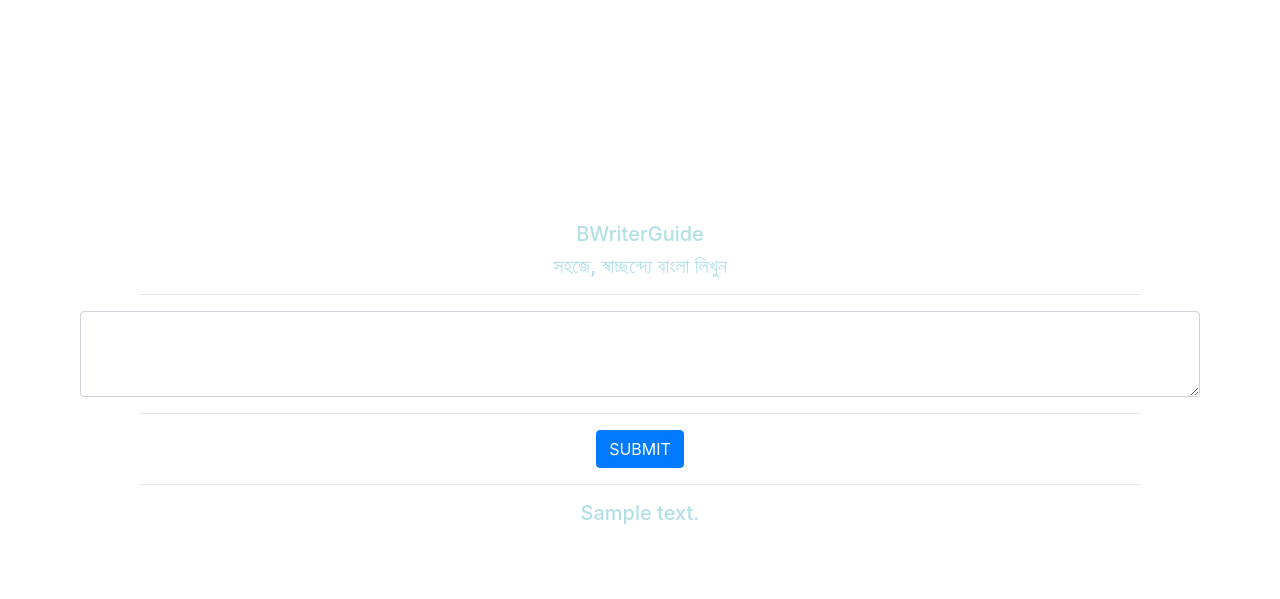
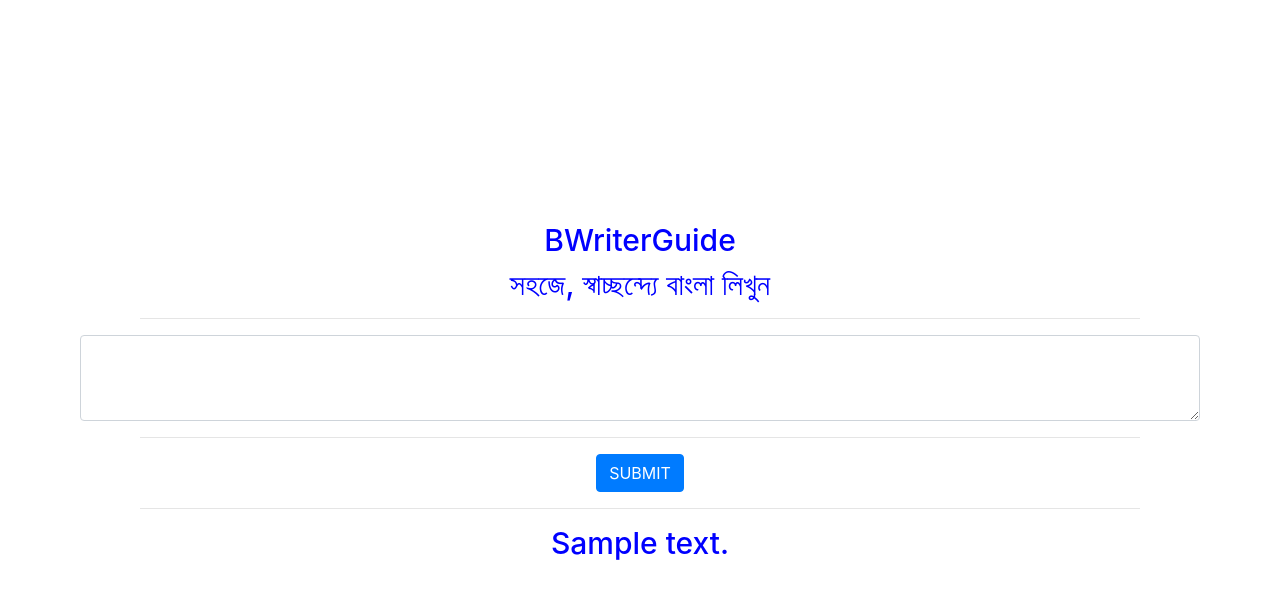
Before and after one commit to habibsifat/BanglaHeroku, a Flask app: template templates/index.html in a window 1280 px wide. Shown: the part 56-655 px from the top of the page. Run offline with Flask 2, Linux system fonts and the light colour scheme; the template is opened without the code that fills it: most values are stand-ins (such as "Sample title", 1, 10 or a date in 2020); some libraries are stand-ins or nearby versions.

Commit message:
Update index.html

```diff
--- a/templates/index.html
+++ b/templates/index.html
@@ -32,8 +32,8 @@
     <div class="row">
       <div class="col-lg-12">
         <div id="content">
-          <h1 style="color : powderblue; fornt-weight: bold; font-size: 20px;">BWriterGuide</h1>
-          <h3 style="color : powderblue; fornt-weight: bold; font-size: 20px;">সহজে, স্বাচ্ছন্দ্যে বাংলা লিখুন</h3>
+          <h1 style="color : blue; fornt-weight: bold; font-size: 30px;">BWriterGuide</h1>
+          <h3 style="color : blue; fornt-weight: bold; font-size: 30px;">সহজে, স্বাচ্ছন্দ্যে বাংলা লিখুন</h3>
           <hr>
           <form action="{{ url_for('predict')}}" method="post">
             <div class="form-row">
@@ -46,7 +46,7 @@
           </form>
 
           <hr>
-          <h3 style="color : powderblue; fornt-weight: bold; font-size: 20px;">{{ prediction_text }}</h3>
+          <h3 style="color : blue; fornt-weight: bold; font-size: 30px;">{{ prediction_text }}</h3>
         </div>
       </div>
     </div>
```
